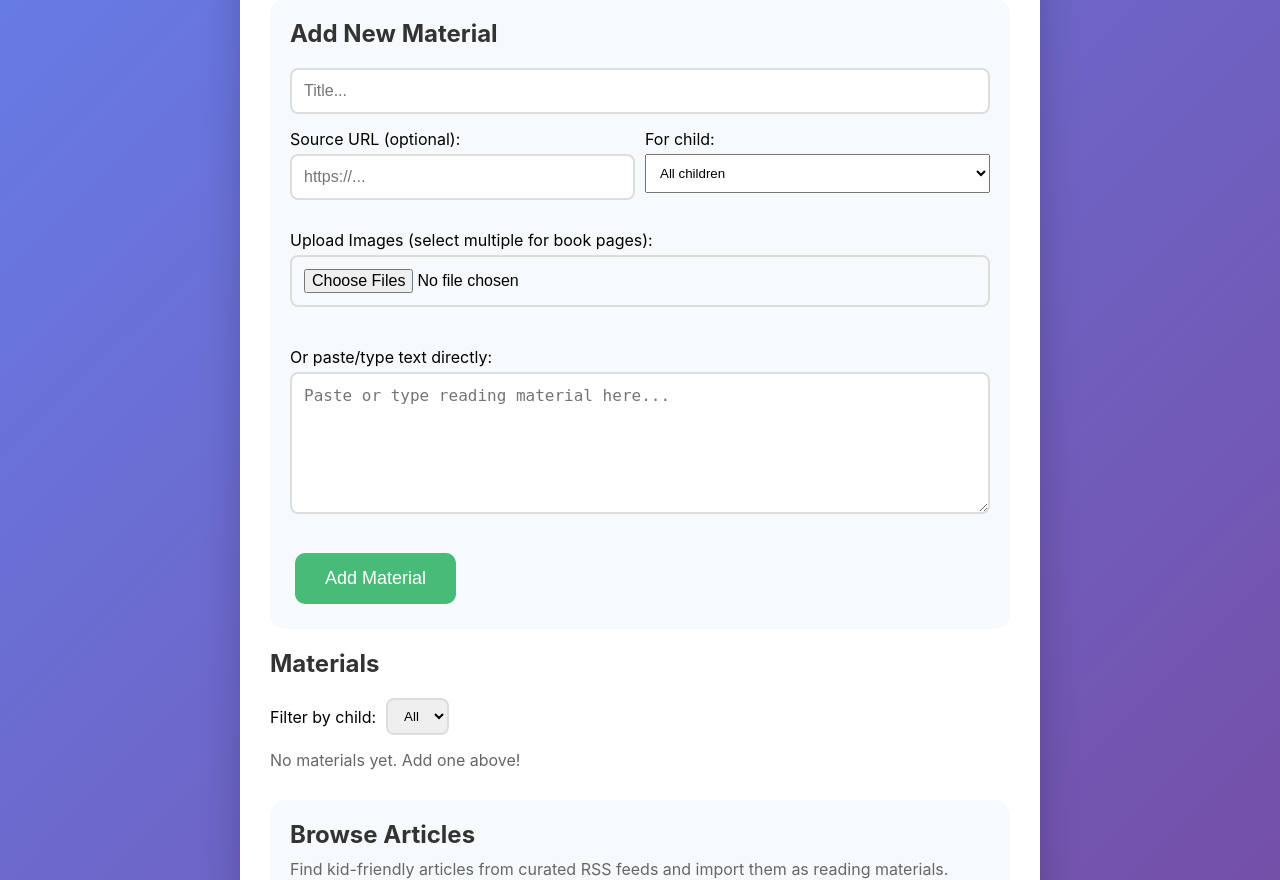
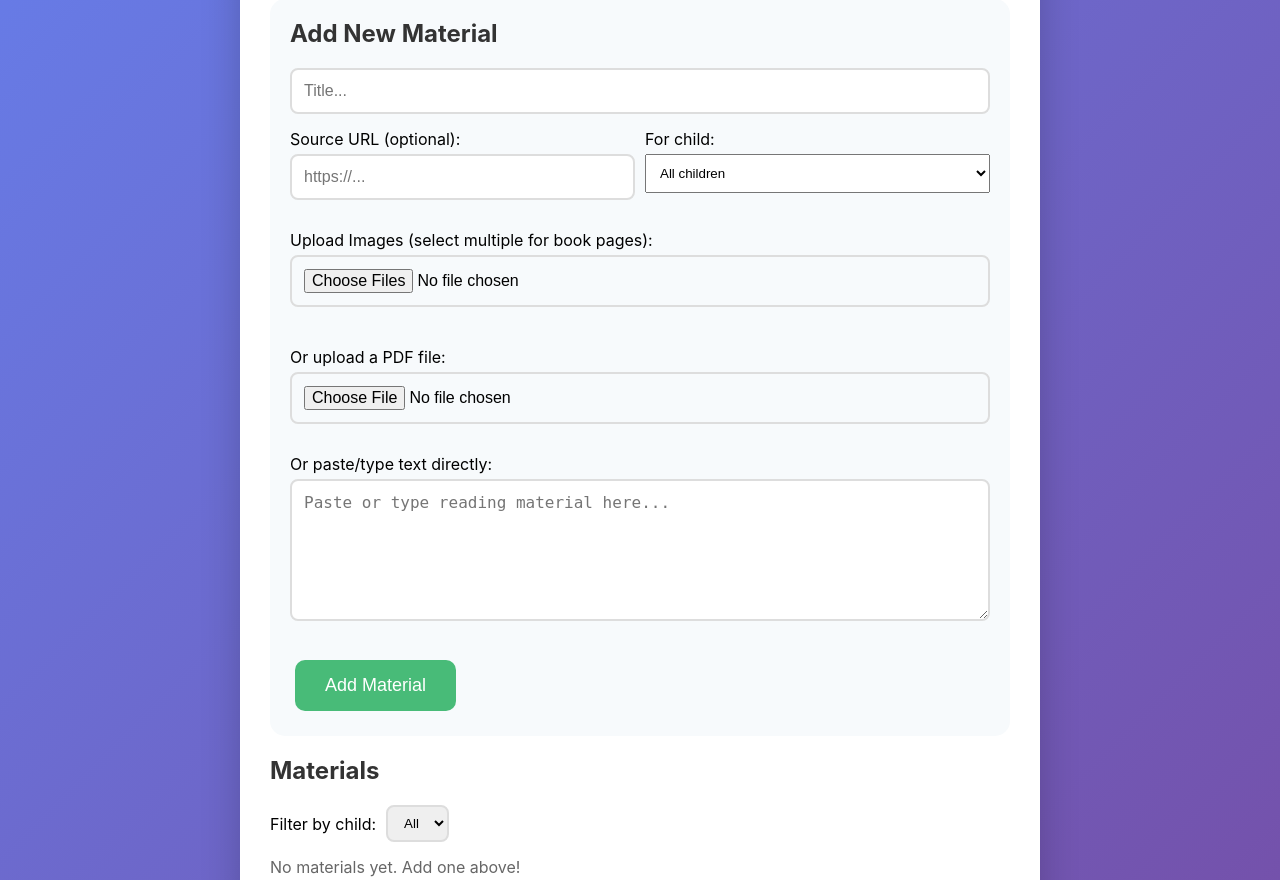
Before and after one commit to syf311/kid-verbal, a Flask app: page /materials in a window 1280 px wide. Shown: the part 167-1047 px from the top of the page. Run offline with Flask 3, Linux system fonts and the light colour scheme; the visitor is signed in with stand-in values (Sample User, id 1); data that the repository does not hold is empty.

Commit message:
feat: add PDF content support for reading assignments
Allow parents to upload PDF files as reading material content. PDF
materials display in an embedded viewer instead of plain text, with
word-marking disabled and questions sidebar closed by default.

```diff
--- a/app.py
+++ b/app.py
@@ -1485,6 +1485,18 @@ def create_material():
     source_url = request.form.get("source_url", "").strip() or None
     child_id = request.form.get("child_id", "").strip() or None
     image_path = None
+    content_pdf = None
+
+    # Handle PDF upload
+    if "content_pdf" in request.files:
+        pdf_file = request.files["content_pdf"]
+        if pdf_file.filename:
+            filename = secure_filename(pdf_file.filename)
+            filepath = os.path.join(UPLOAD_FOLDER, filename)
+            pdf_file.save(filepath)
+            content_pdf = filename
+            if not content:
+                content = "[PDF content]"
 
     if "image" in request.files:
         file = request.files["image"]
@@ -1500,8 +1512,8 @@ def create_material():
 
     conn = get_db()
     cursor = conn.execute(
-        "INSERT INTO reading_material (title, content, image_path, source_url, child_id) VALUES (?, ?, ?, ?, ?)",
-        (title, content, image_path, source_url, child_id)
+        "INSERT INTO reading_material (title, content, image_path, source_url, child_id, content_pdf) VALUES (?, ?, ?, ?, ?, ?)",
+        (title, content, image_path, source_url, child_id, content_pdf)
     )
     material_id = cursor.lastrowid
     conn.commit()
@@ -2187,7 +2199,7 @@ def reading_assignment_page(child_id, assignment_id):
         return "Child not found", 404
 
     assignment = conn.execute(
-        """SELECT ra.*, rm.title, rm.content, rm.image_path
+        """SELECT ra.*, rm.title, rm.content, rm.image_path, rm.content_pdf
            FROM reading_assignment ra
            JOIN reading_material rm ON ra.material_id = rm.id
            WHERE ra.id = ? AND ra.child_id = ?""",
@@ -2222,7 +2234,7 @@ def reading_assignment_review_page(child_id, assignment_id):
         return "Child not found", 404
 
     assignment = conn.execute(
-        """SELECT ra.*, rm.title, rm.content
+        """SELECT ra.*, rm.title, rm.content, rm.content_pdf
            FROM reading_assignment ra
            JOIN reading_material rm ON ra.material_id = rm.id
            WHERE ra.id = ? AND ra.child_id = ?""",
--- a/database.py
+++ b/database.py
@@ -495,6 +495,13 @@ def init_db():
     except sqlite3.OperationalError:
         pass
 
+    # Migration: Add content_pdf to reading_material
+    try:
+        conn.execute("ALTER TABLE reading_material ADD COLUMN content_pdf TEXT")
+        conn.commit()
+    except sqlite3.OperationalError:
+        pass
+
     conn.close()
 
 
--- a/templates/materials.html
+++ b/templates/materials.html
@@ -61,6 +61,11 @@
         </div>
 
         <div style="margin-bottom: 15px;">
+            <label style="display: block; margin-bottom: 5px;">Or upload a PDF file:</label>
+            <input type="file" name="content_pdf" accept="application/pdf" id="pdf-input">
+        </div>
+
+        <div style="margin-bottom: 15px;">
             <label style="display: block; margin-bottom: 5px;">Or paste/type text directly:</label>
             <textarea name="content" id="content-input" rows="6" placeholder="Paste or type reading material here..."></textarea>
         </div>
@@ -101,7 +106,11 @@
                     {% endif %}
                 </div>
                 <p style="color: #666; margin-top: 5px;">
+                    {% if material.content_pdf %}
+                    <span style="background: #fed7d7; color: #c53030; padding: 2px 8px; border-radius: 4px; font-size: 12px; font-weight: 600;">PDF</span>
+                    {% else %}
                     {{ material.content[:100] }}{% if material.content|length > 100 %}...{% endif %}
+                    {% endif %}
                 </p>
             </div>
             <div style="display: flex; gap: 5px; flex-wrap: wrap; flex-shrink: 0;">
@@ -260,6 +269,7 @@ document.getElementById('upload-form').addEventListener('submit', async (e) => {
     e.preventDefault();
     const form = e.target;
     const files = document.getElementById('image-input').files;
+    const pdfFile = document.getElementById('pdf-input').files[0];
     const title = form.querySelector('input[name="title"]').value;
     const content = document.getElementById('content-input').value;
     const sourceUrl = document.getElementById('source-url-input').value;
@@ -302,6 +312,7 @@ document.getElementById('upload-form').addEventListener('submit', async (e) => {
         finalForm.append('content', allText);
         finalForm.append('source_url', sourceUrl);
         finalForm.append('child_id', childId);
+        if (pdfFile) finalForm.append('content_pdf', pdfFile);
 
         const res = await fetch('/api/materials', {
             method: 'POST',
@@ -322,6 +333,9 @@ document.getElementById('upload-form').addEventListener('submit', async (e) => {
         formData.append('child_id', childId);
         if (files.length === 1) {
             formData.append('image', files[0]);
+        }
+        if (pdfFile) {
+            formData.append('content_pdf', pdfFile);
         }
 
         const res = await fetch('/api/materials', {
--- a/templates/reading_assignment_review.html
+++ b/templates/reading_assignment_review.html
@@ -283,12 +283,16 @@
 
 <div class="review-layout" id="reviewLayout">
     <div class="reading-area">
+        {% if assignment.content_pdf %}
+        <iframe src="/uploads/{{ assignment.content_pdf }}" style="width: 100%; height: 100%; border: none; min-height: 500px;"></iframe>
+        {% else %}
         {% if assignment.image_path %}
         <div style="margin-bottom: 15px;">
             <img src="/uploads/{{ assignment.image_path }}" style="max-width: 100%; border-radius: 12px;">
         </div>
         {% endif %}
         <div class="reading-text">{{ assignment.content }}</div>
+        {% endif %}
     </div>
 
     <div class="details-panel">
```
Also changed, not shown: templates/reading_assignment.html (+14 -5 lines).
